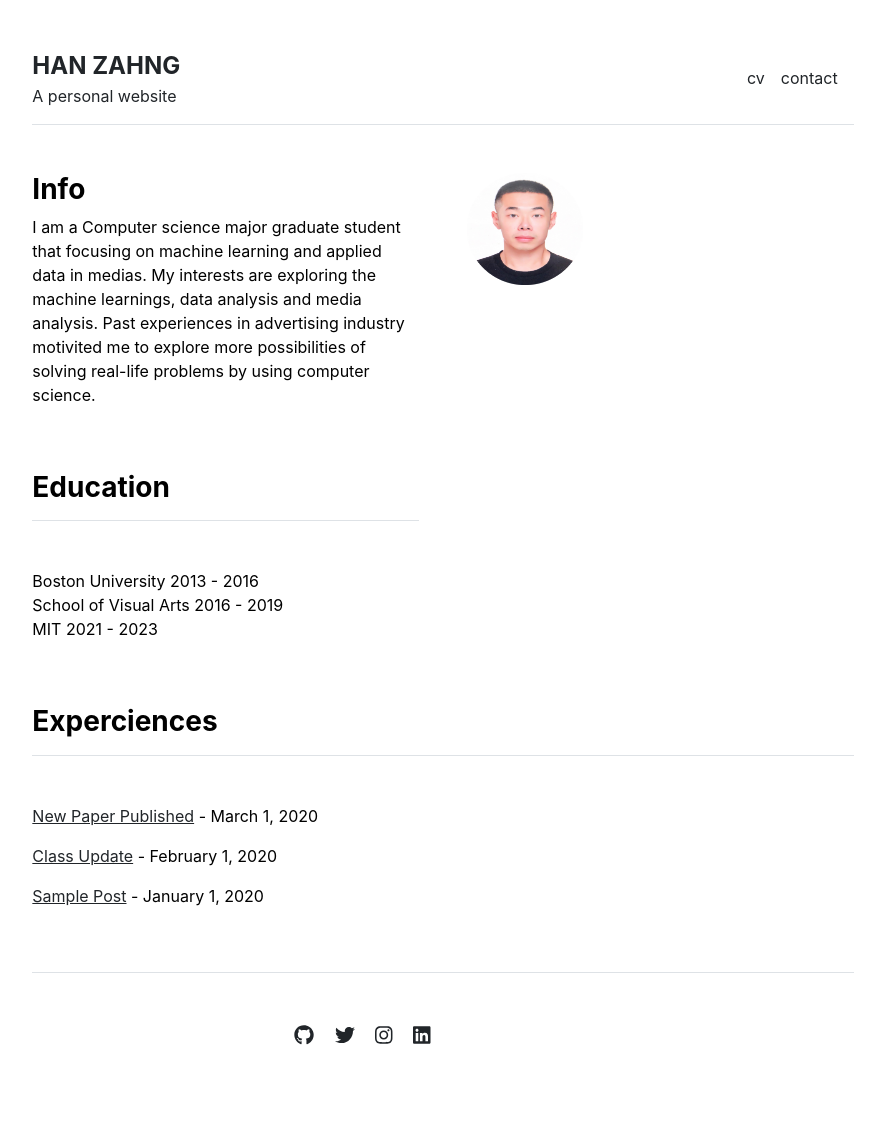
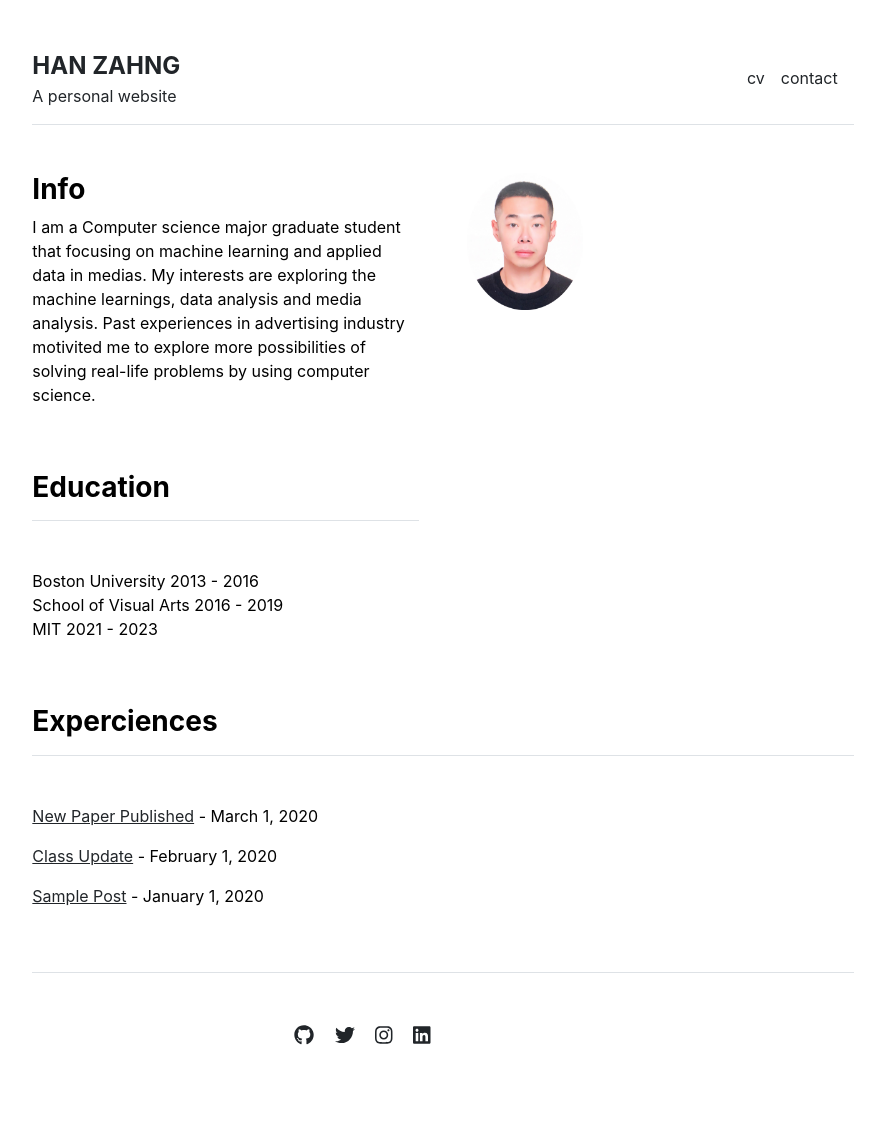
Before and after one commit to dukerosen/personal-website, a Jekyll site: the page built from index.md, in a window 1280 px wide. Shown: the whole page, without its empty margins (197-1082 px from the left). Built offline with Jekyll 4.4.1, drawn with Linux system fonts in a browser that asks for light colours.

Commit message:
Update home.html

```diff
--- a/_layouts/home.html
+++ b/_layouts/home.html
@@ -8,7 +8,7 @@ layout: default
     {{ content }}
   </div>
   <div class="col-md-6">
-    <img src="assets/img/home.jpg" alt=" " width="30%" height="45%">
+    <img src="assets/img/home.jpg" alt=" " width="30%" height="55%">
   </div>
 </div>
 
```
